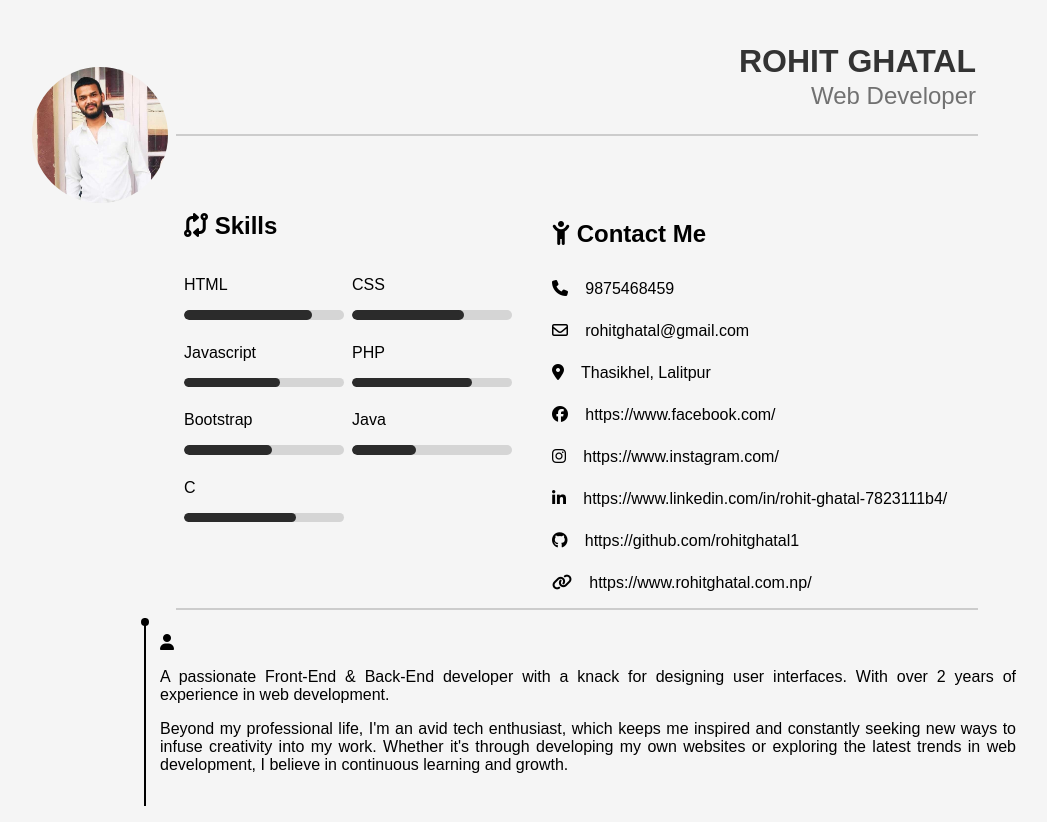
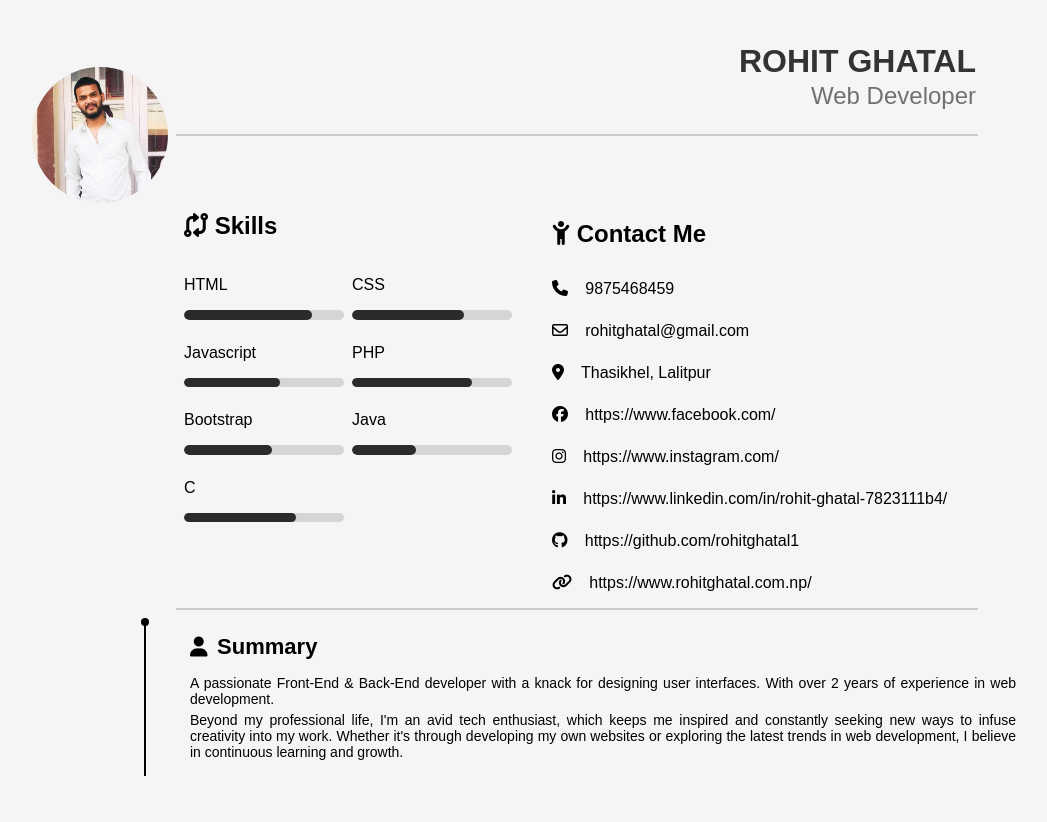
Before and after one commit to rohitghatal1/CVMaker-ReactJS, a React (Create React App) app: page / in a window 1280 px wide. Shown: the whole page, without its empty margins (108-1155 px from the left). After the commit the page ends 800 px from the top, so only its background shows below. Built offline with nearby package versions, Linux system fonts and the light colour scheme.

Commit message:
style summary heading and content

```diff
--- a/src/allTemplates/CreativeTemplate/CreativeTemplate.js
+++ b/src/allTemplates/CreativeTemplate/CreativeTemplate.js
@@ -80,6 +80,7 @@ export default function CreativeTemplate() {
                     <div className="summaryContent">
                         <div className="icon">
                             <i className='fas fa-user'></i>
+                            <h2>Summary</h2>
                         </div>
                         <div className="summaryDetails">
                             <p>
--- a/src/allTemplates/CreativeTemplate/creativeTemplate.css
+++ b/src/allTemplates/CreativeTemplate/creativeTemplate.css
@@ -120,3 +120,30 @@
     top: 0;
     left: -3px;
 }
+
+.summaryContent {
+    display: flex;
+    align-items: flex-start;
+    margin-left: 30px;
+    flex-direction: column;
+}
+
+.summaryContent .icon {
+    display: flex;
+    align-items: center;
+    gap: 0.6rem;
+    font-size: 20px;
+    margin-bottom: 10px;
+}
+
+.summaryContent .icon h2 {
+    margin: 0;
+    font-size: 22px;
+    font-weight: bold;
+}
+
+.summaryDetails p {
+    margin: 0;
+    font-size: 14px;
+    margin-top: 5px;
+}
```
